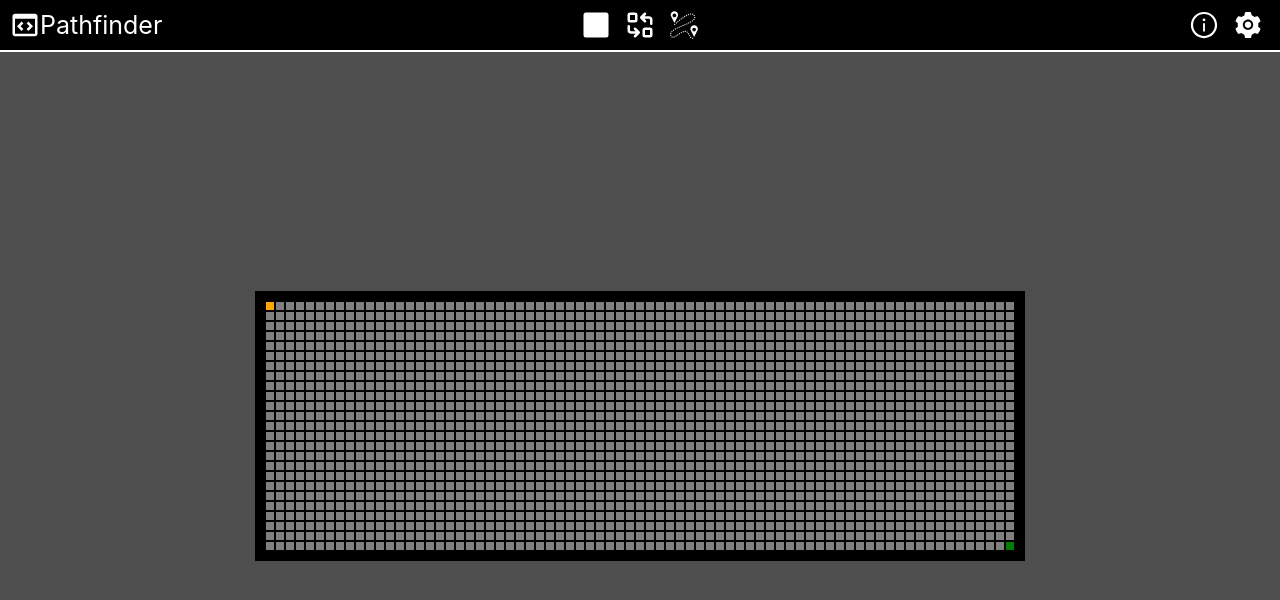
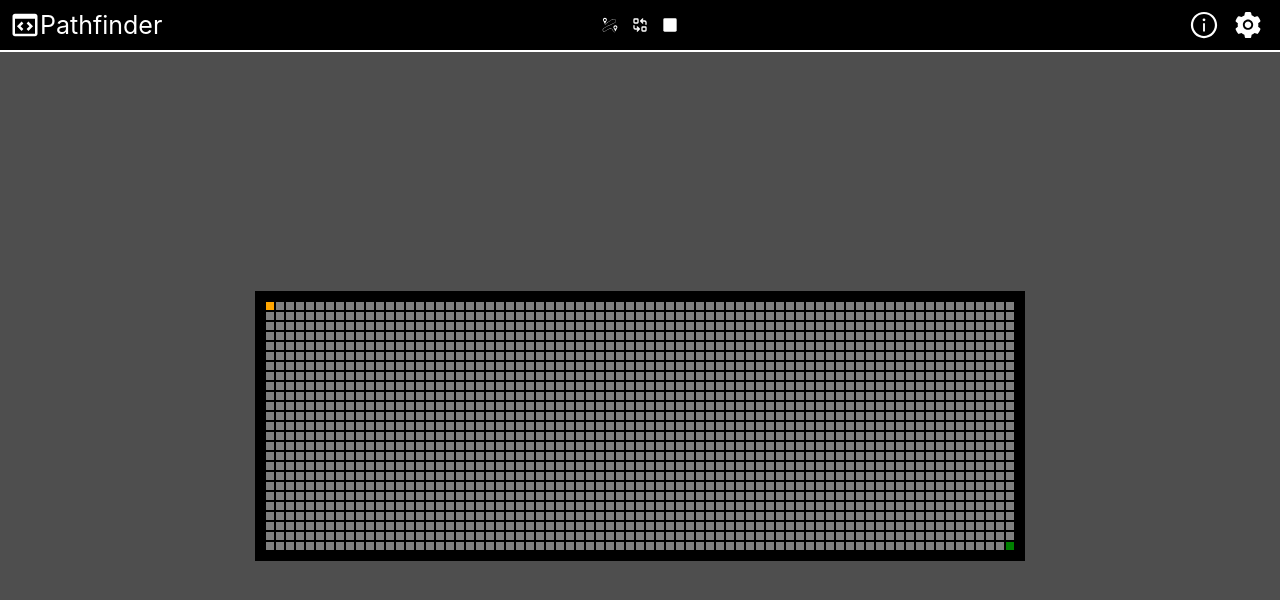
Before and after one commit to peoplestealusernames/pathfinder, a React (Create React App) app: page / in a window 1280 px wide. Shown: the top 600 px of the page. Built offline with nearby package versions, Linux system fonts and the light colour scheme.

Commit message:
Made map function for topbar

```diff
--- a/src/App.tsx
+++ b/src/App.tsx
@@ -1,4 +1,4 @@
-import { useMemo, useState } from 'react';
+import { Dispatch, SetStateAction, useEffect, useMemo, useState } from 'react';
 import './App.css';
 import { Buttons } from './Buttons/Buttons';
 import { ToggleGrid } from './ToggleGrid';
@@ -17,10 +17,32 @@ import { GiPathDistance } from 'react-icons/gi'
 import { GrStatusPlaceholderSmall } from 'react-icons/gr'
 import { AiFillSetting, AiOutlineInfoCircle } from "react-icons/ai"
 
+const PopupMenus: {
+  Menu: (...args: any) => JSX.Element, Icon: (...args: any) => JSX.Element
+}[] = [
+    { Menu: NavMenu, Icon: GiPathDistance },
+    { Menu: SelectTile, Icon: TbReplace },
+    { Menu: Buttons, Icon: GrStatusPlaceholderSmall }
+  ]
+
 function App() {
-  const [ButtonsPopupState, setButtonsPopupState] = useState<boolean>(false)
-  const [PlacePopupState, setPlacePopupState] = useState<boolean>(false)
-  const [NavPopupState, setNavPopupState] = useState<boolean>(false)
+
+  const [PopupMenusStates, SetPopupMenusStates] =
+    useState<boolean[]>(
+      PopupMenus.map(() => { return false })
+    )
+
+  const StateArray: [boolean, Dispatch<SetStateAction<boolean>>][] = PopupMenus.map(
+    (Menu, i): [boolean, Dispatch<SetStateAction<boolean>>] => {
+      return [
+        PopupMenusStates[i], ((state: boolean) => {
+          const NewStates = Array.from(PopupMenusStates)
+          NewStates[i] = state
+          SetPopupMenusStates(NewStates)
+        }) as Dispatch<SetStateAction<boolean>>
+      ]
+    }
+  )
 
   //FIXME: allway enable in production
   const [InfoPopupState, setInfoPopupState] = useState<boolean>(false)
@@ -29,6 +51,13 @@ function App() {
   const [SelectorState, setSelectorState] = useState<Selectable>("empty")
 
   const [Grid, CanvasMang, Nav] = useMemo(() => { return setup() }, [])
+
+  const PassProps = {
+    grid: Grid,
+    nav: Nav,
+    selectorState: SelectorState,
+    setSelectorState: setSelectorState,
+  }
 
   return (
     <div className="App" style={{
@@ -57,15 +86,13 @@ function App() {
           </TopBarButton>
         </div>
 
-        <TopBarButton context='Old Menu' setTrueState={setButtonsPopupState}>
-          <GrStatusPlaceholderSmall size={30} />
-        </TopBarButton>
-        <TopBarButton context='Place Menu' setTrueState={setPlacePopupState}>
-          <TbReplace size={30} />
-        </TopBarButton>
-        <TopBarButton context='Nav Menu' setTrueState={setNavPopupState}>
-          <GiPathDistance size={30} />
-        </TopBarButton>
+        {PopupMenus.map((Menu, i) => {
+          return (
+            <TopBarButton key={`MenuButton:${i}`} setTrueState={StateArray[i][1]}>
+              {Menu.Icon()}
+            </TopBarButton>
+          )
+        })}
       </TopBar>
 
       <Popup active={InfoPopupState} setActive={setInfoPopupState} >
@@ -74,15 +101,15 @@ function App() {
       <Popup active={SettingPopupState} setActive={setSettingPopupState} >
         <SettingsMenu />
       </Popup >
-      <Popup active={ButtonsPopupState} setActive={setButtonsPopupState} >
-        <Buttons grid={Grid} nav={Nav} />
-      </Popup >
-      <Popup active={NavPopupState} setActive={setNavPopupState} >
-        <NavMenu grid={Grid} nav={Nav} selectorState={SelectorState} />
-      </Popup >
-      <Popup active={PlacePopupState} setActive={setPlacePopupState} >
-        <SelectTile setSelectorState={setSelectorState} selectorState={SelectorState} />
-      </Popup >
+
+      {PopupMenus.map((Menu, i) => {
+        return (
+          <Popup key={`MenuPopup:${i}`} active={StateArray[i][0]} setActive={StateArray[i][1]} >
+            {Menu.Menu(PassProps)}
+          </Popup>
+        )
+      })}
+
       <ToggleGrid grid={Grid} canvasMang={CanvasMang} selectorState={SelectorState}
         style={{ "border": "10px solid black" }}
       />
```
